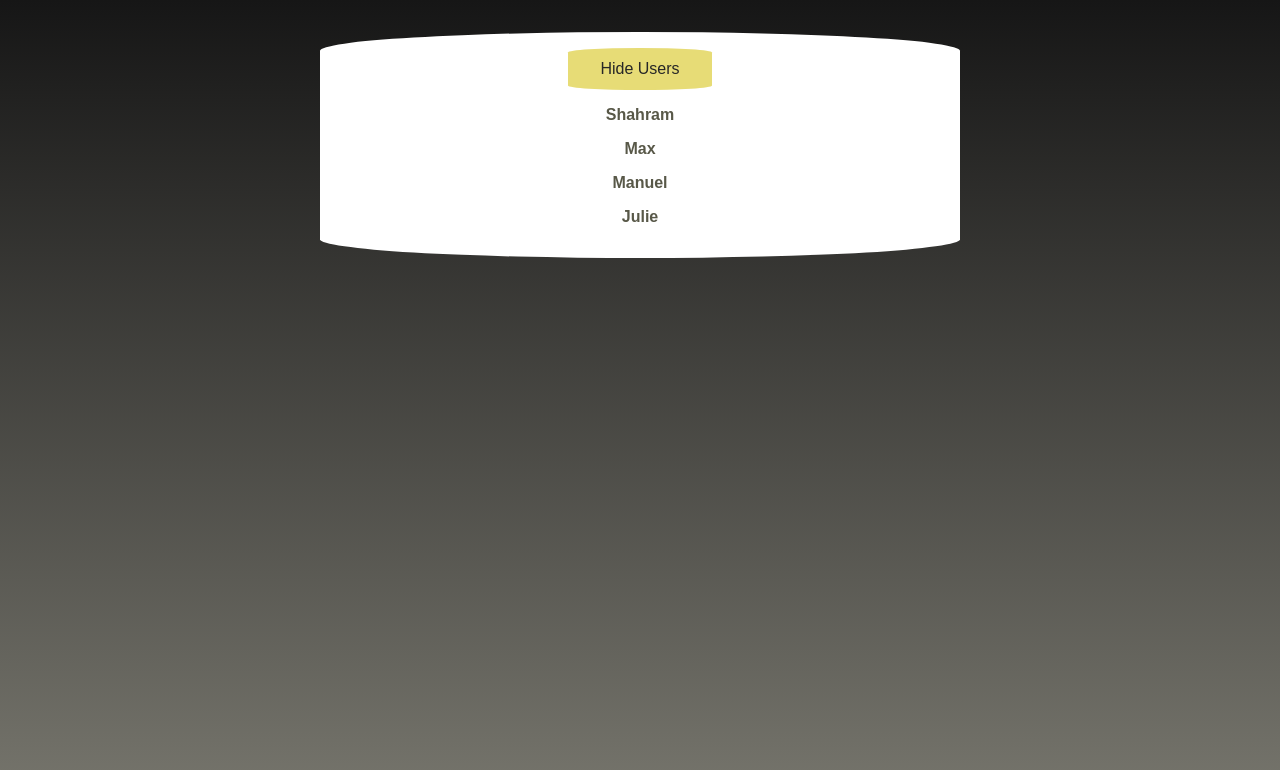
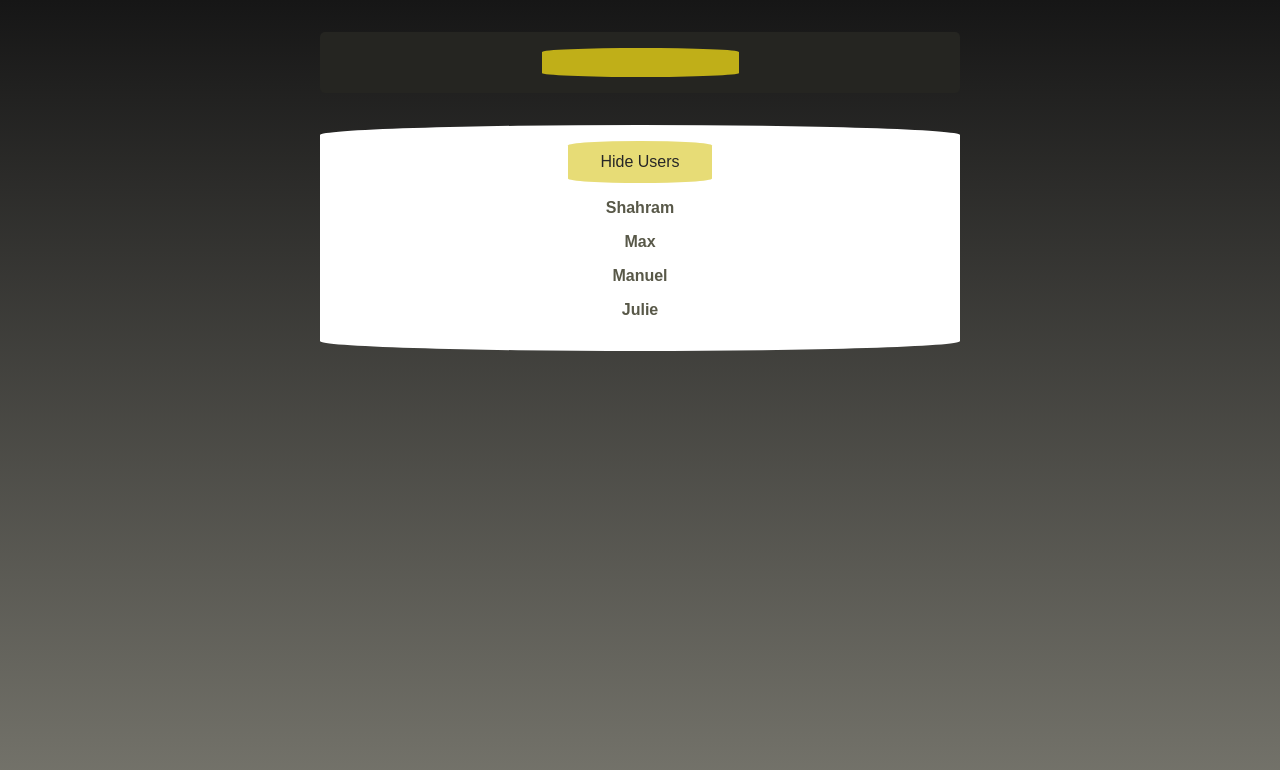
Before and after one commit to ShahramShakiba/ReactJS-Advanced-Course, a React (Create React App) app in the folder ReactJS-Advanced-Course/Toggle-List/: page / in a window 1280 px wide. Shown: the top 770 px of the page. Built offline with nearby package versions, Linux system fonts and the light colour scheme.

Commit message:
⚙️ The Class-based Components  Lifecycle & Refactor Codes

```diff
--- a/ReactJS-Advanced-Course/Toggle-List/src/App.js
+++ b/ReactJS-Advanced-Course/Toggle-List/src/App.js
@@ -1,14 +1,14 @@
-import Users from './components/Users';
+import UserFinder from './components/UserFinder';
 
 export default function App() {
   return (
     <div>
-      <Users />
+      <UserFinder />
     </div>
   );
 }
 
- /* Components :
+/* Components :
   - are regular JavaScript functions which return renderable results
     (typically JSX )
 
--- /dev/null
+++ b/ReactJS-Advanced-Course/Toggle-List/src/components/UserFinder.js
@@ -0,0 +1,38 @@
+import { useState, useEffect } from 'react';
+
+import Users from './Users';
+import classes from './UserFinder.module.css';
+
+const DUMMY_USERS = [
+  { id: 'u1', name: 'Shahram' },
+  { id: 'u2', name: 'Max' },
+  { id: 'u3', name: 'Manuel' },
+  { id: 'u4', name: 'Julie' },
+];
+
+export default function UserFinder() {
+  const [filteredUsers, setFilteredUsers] = useState(DUMMY_USERS);
+  const [searchTerm, setSearchTerm] = useState('');
+
+  useEffect(() => {
+    setFilteredUsers(
+      DUMMY_USERS.filter((user) =>
+        user.name.toLowerCase().includes(searchTerm.toLowerCase())
+      )
+    );
+  }, [searchTerm]);
+
+  const searchChangeHandler = (e) => {
+    setSearchTerm(e.target.value);
+  };
+
+  return (
+    <>
+      <div className={classes.finder}>
+        <input type="search" onChange={searchChangeHandler} />
+      </div>
+
+      <Users users={filteredUsers} />
+    </>
+  );
+}
--- /dev/null
+++ b/ReactJS-Advanced-Course/Toggle-List/src/components/UserFinder.module.css
@@ -0,0 +1,16 @@
+.finder {
+  margin: 2rem auto;
+  background-color: rgb(37, 37, 33);
+  padding: 1rem;
+  border-radius: 5px;
+  max-width: 40rem;
+  text-align: center;
+}
+
+.finder input {
+  outline: none;
+  border: none;
+  border-radius: 90% / 25%;
+  background-color: rgb(192, 175, 24);
+  padding: 7px 10px;
+}
--- a/ReactJS-Advanced-Course/Toggle-List/src/components/Users.js
+++ b/ReactJS-Advanced-Course/Toggle-List/src/components/Users.js
@@ -2,13 +2,6 @@ import { Component } from 'react';
 import User from './User';
 
 import classes from './Users.module.css';
-
-const DUMMY_USERS = [
-  { id: 'u1', name: 'Shahram' },
-  { id: 'u2', name: 'Max' },
-  { id: 'u3', name: 'Manuel' },
-  { id: 'u4', name: 'Julie' },
-];
 
 class Users extends Component {
   constructor() {
@@ -27,7 +20,7 @@ class Users extends Component {
   render() {
     const usersList = (
       <ul>
-        {DUMMY_USERS.map((user) => (
+        {this.props.users.map((user) => (
           <User key={user.id} name={user.name} />
         ))}
       </ul>
@@ -99,3 +92,28 @@ export default function Users() {
   );
 }
 */
+
+/* Class Component Lifecycle
+* componentDidMount ()
+  - called once a component "mounted"
+    . evaluated & rendered by React
+
+  - it's like using: useEffect(..., [])
+
+* componentDidUpdate ()
+  - called once a component "updated"
+    . re-evaluated & re-rendered by React
+
+  - it's like using: useEffect(..., [some dependencies])
+
+* componentWillUnmount ()
+  - called right before component is "unmounted"
+    . right before removed from DOM
+
+  - it's like using: useEffect(() => {
+                         return () => {...}   // cleanup fn
+                      }, [])
+
+          - this fn called right before the effect fn executed again
+          - and when the component is about to be removed from the DOM
+*/
--- a/ReactJS-Advanced-Course/Toggle-List/src/components/Users.module.css
+++ b/ReactJS-Advanced-Course/Toggle-List/src/components/Users.module.css
@@ -2,7 +2,7 @@
   margin: 2rem auto;
   background-color: white;
   padding: 1rem;
-  border-radius: 90% / 15%;
+  border-radius: 90% / 8%;
   max-width: 40rem;
   text-align: center;
 }
```
